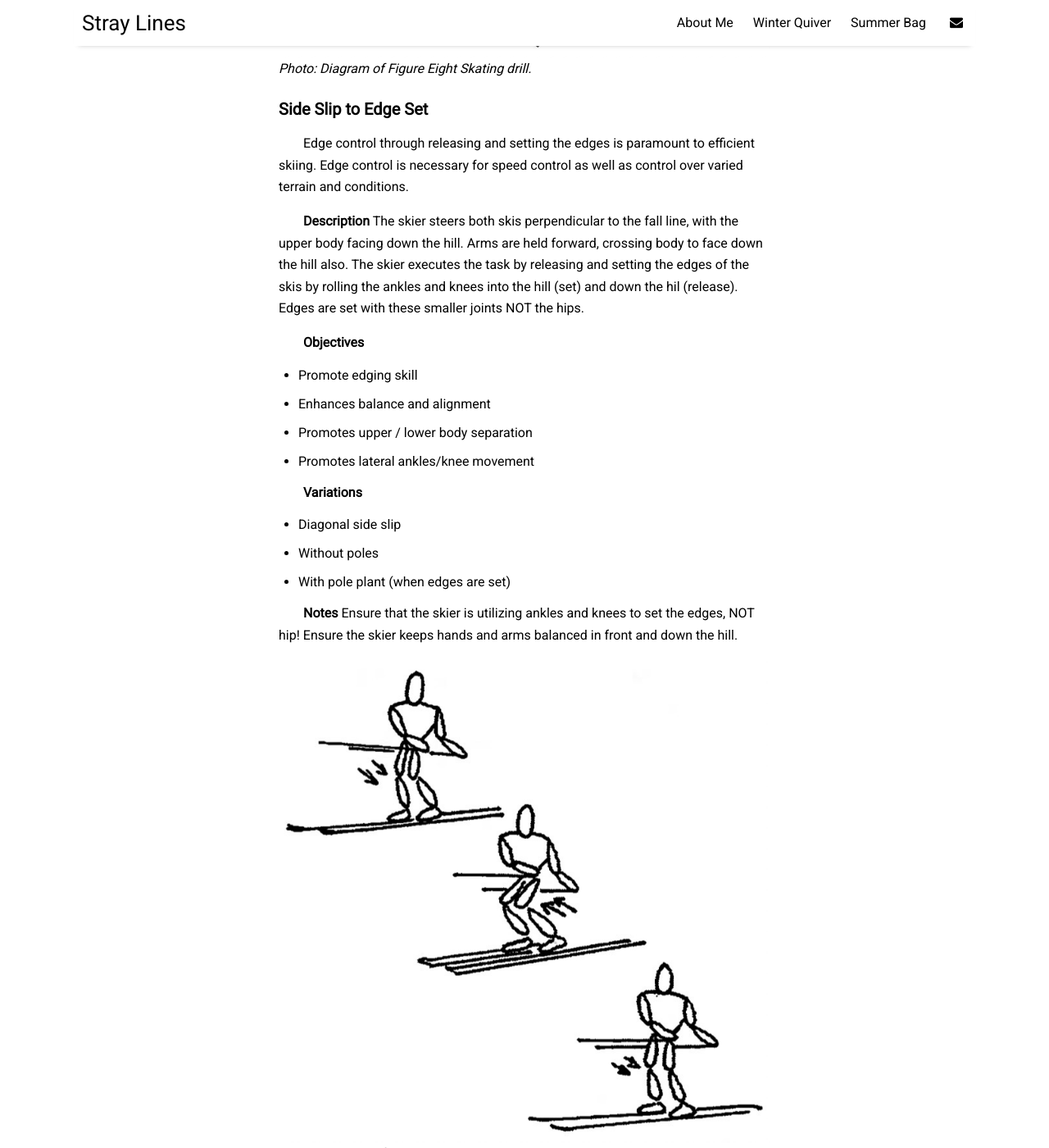
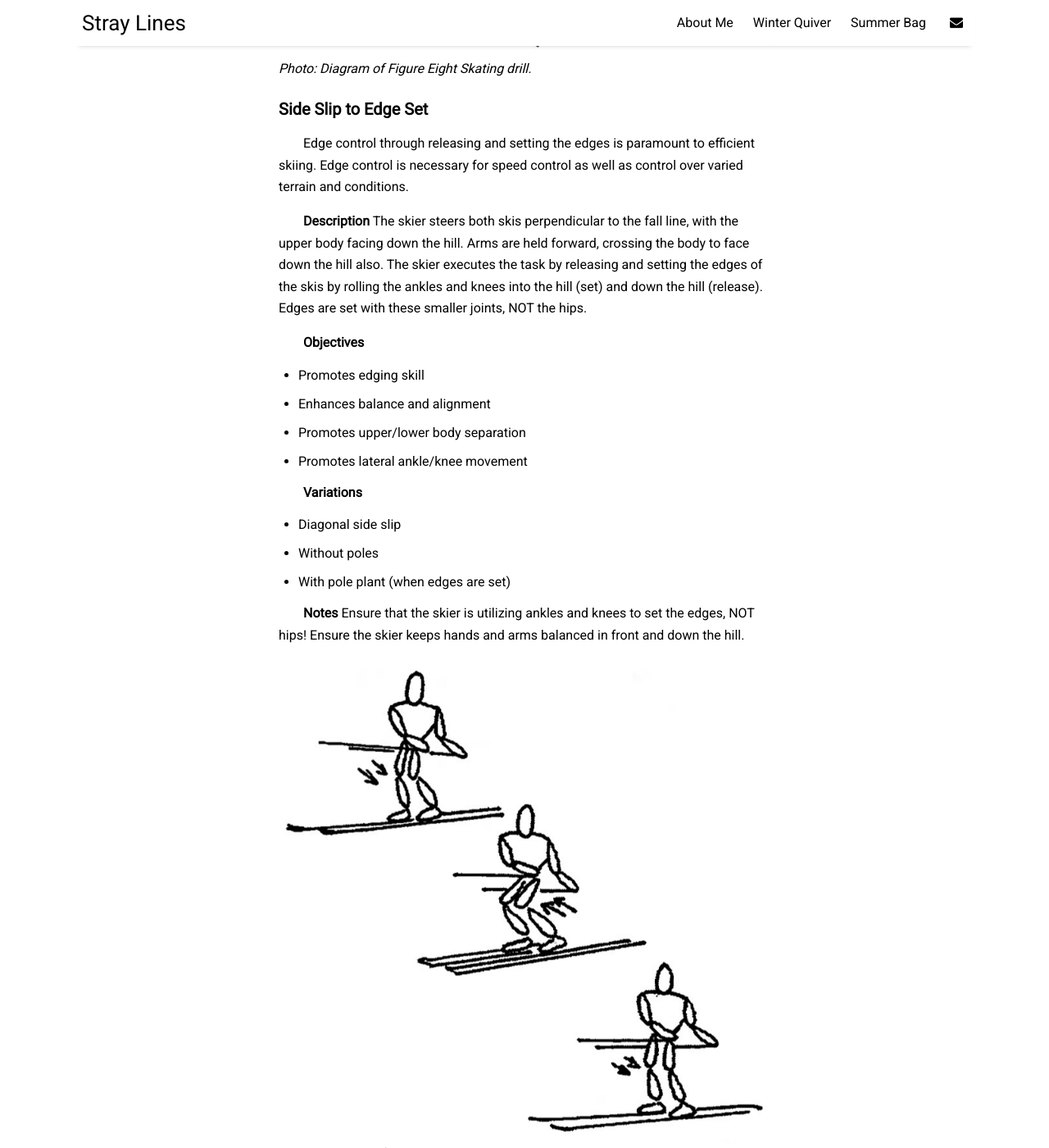
Before and after one commit to eliotcochrane/eliotcochrane.github.io, a Jekyll site: the page built from _posts/2023-12-07-season-first-day.md, in a window 1280 px wide and 1400 px high, scrolled down 2298 px. Shown: the whole window at 82% size. Built offline with Jekyll 4.4.1, drawn with Linux system fonts in a browser that asks for light colours; nearby versions of some CDN libraries; some of the changed text lies outside the part shown.

Commit message:
Minor Updates
-Minor grammar updates

```diff
--- a/_posts/2023-12-07-season-first-day.md
+++ b/_posts/2023-12-07-season-first-day.md
@@ -55,13 +55,13 @@ Encourage the skier to coordinate the movement of the arms and the legs.
 Edge control through releasing and setting the edges is paramount to efficient skiing. Edge control is necessary for speed control as well as control over varied terrain and conditions.
 
 **Description**
-The skier steers both skis perpendicular to the fall line, with the upper body facing down the hill. Arms are held forward, crossing body to face down the hill also. The skier executes the task by releasing and setting the edges of the skis by rolling the ankles and knees into the hill (set) and down the hil (release). Edges are set with these smaller joints NOT the hips.
+The skier steers both skis perpendicular to the fall line, with the upper body facing down the hill. Arms are held forward, crossing the body to face down the hill also. The skier executes the task by releasing and setting the edges of the skis by rolling the ankles and knees into the hill (set) and down the hill (release). Edges are set with these smaller joints, NOT the hips.
 
 **Objectives**
-* Promote edging skill
+* Promotes edging skill
 * Enhances balance and alignment
-* Promotes upper / lower body separation
-* Promotes lateral ankles/knee movement
+* Promotes upper/lower body separation
+* Promotes lateral ankle/knee movement
 
 **Variations**
 * Diagonal side slip
@@ -69,7 +69,7 @@ The skier steers both skis perpendicular to the fall line, with the upper body f
 * With pole plant (when edges are set)
 
 **Notes**
-Ensure that the skier is utilizing ankles and knees to set the edges, NOT hip!
+Ensure that the skier is utilizing ankles and knees to set the edges, NOT hips!
 Ensure the skier keeps hands and arms balanced in front and down the hill.
 
 ![Side Slip Diagram](/assets/img/drills/side-slip.jpeg)
@@ -80,7 +80,7 @@ Ensure the skier keeps hands and arms balanced in front and down the hill.
 Pole planting is a great tool for timing and resetting your weight in the transition of the turn. Using this to help steer your skis and control your skis, the Norwegian pole plant is a great drill to also feel the pinch at the waist to get over the outside ski.
 
 **Description**
-In fall line turns, both poles are planted on the outside of the turn, utilizing both arms, shoulders and hips facing down the fall line. Both poles should hit at the same time at a distance from the body that will help facilitate a "pinch" over the outside ski.
+In fall line turns, both poles are planted on the outside of the turn, utilizing both arms, shoulders, and hips facing down the fall line. Both poles should hit at the same time at a distance from the body that will help facilitate a "pinch" over the outside ski.
 
 **Objectives**
 * Enhances timing/coordination
@@ -92,7 +92,7 @@ In fall line turns, both poles are planted on the outside of the turn, utilizing
 * Add hop between turns
 
 **Notes**
-Ensure that the skier reaches with both arms to set the pole plant down the hill
+Ensure that the skier reaches with both arms to set the pole plant down the hill.
 
 ![Norwegian Pole Plant Diagram](/assets/img/drills/norwegian-pole-plant.jpeg)
 *Photo: Diagram of Norwegian Pole Plant drill.*
```
Also changed, not shown: other parts of _posts/2023-12-07-season-first-day.md (+5 -5 lines), _posts/2023-12-31-lost-art-of-carving.md (+8 -8 lines).
